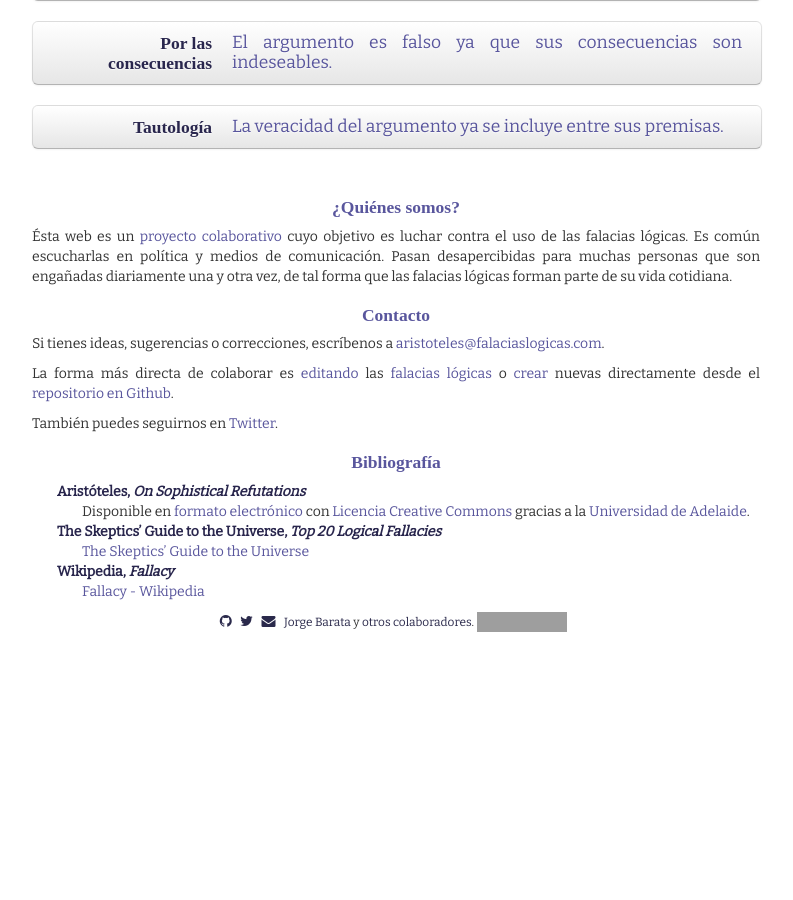
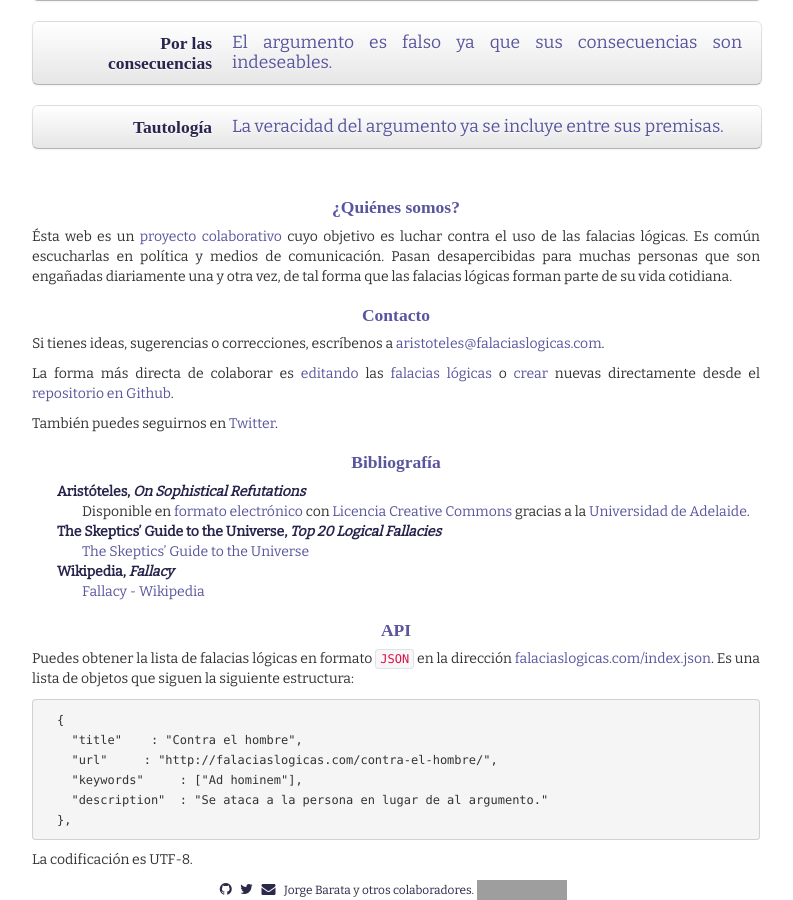
Before and after one commit to jorgebg/falaciaslogicas.com, a Jekyll site: the page built from index.html, in a window 1280 px wide and 900 px high, scrolled down 1465 px. Shown: the whole window, without its empty margins (244-1037 px from the left). Built offline with Jekyll 4.4.1, drawn with Linux system fonts in a browser that asks for light colours; nearby versions of some CDN libraries; some web fonts are replaced; before the commit the page ends 2097 px from its top, so only the background shows below that; grey boxes are pictures that could not be loaded.

Commit message:
Añadir referencia a la API en la portada

````diff
--- a/_includes/info.md
+++ b/_includes/info.md
@@ -21,3 +21,18 @@ También puedes seguirnos en [Twitter](https://twitter.com/FalaciaLogica).
 
 * **Wikipedia, _Fallacy_**
   * [Fallacy - Wikipedia](http://en.wikipedia.org/wiki/Fallacy)
+
+
+## <a name="API">API</a>
+Puedes obtener la lista de falacias lógicas en formato `JSON` en la dirección [falaciaslogicas.com/index.json](http://falaciaslogicas.com/index.json). Es una lista de objetos que siguen la siguiente estructura:
+
+```json
+  {
+    "title"    : "Contra el hombre",
+    "url"     : "http://falaciaslogicas.com/contra-el-hombre/",
+    "keywords"     : ["Ad hominem"],
+    "description"  : "Se ataca a la persona en lugar de al argumento."
+  },
+```
+
+La codificación es UTF-8.
````
